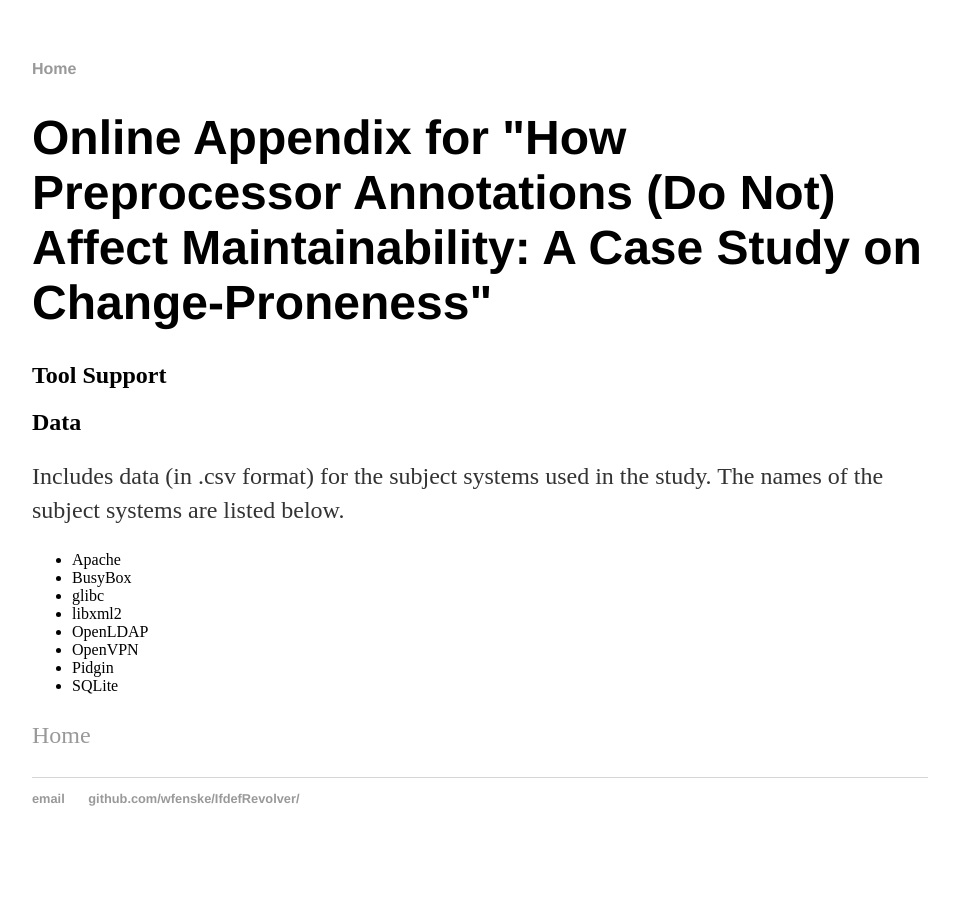
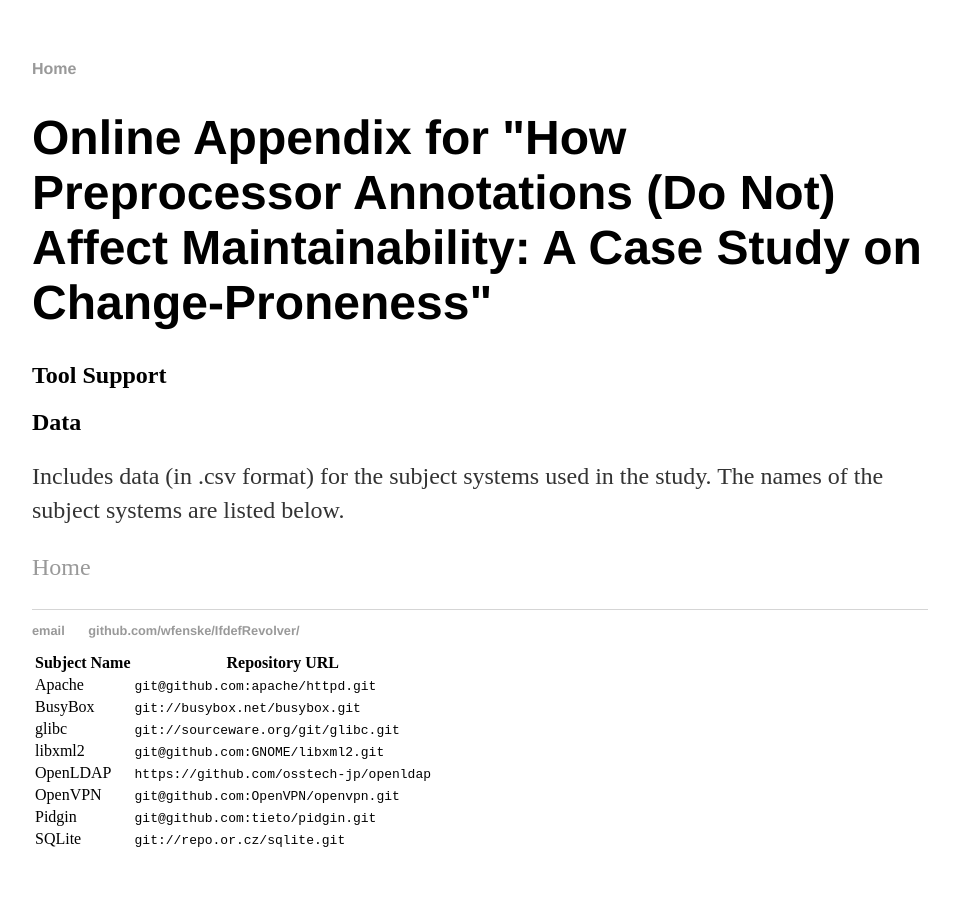
Before and after one commit to wfenske/IfdefRevolver, a Jekyll site: the page built from docs/ifdefs-vs-changes/index.html, in a window 1280 px wide. Shown: the whole page, without its empty margins (160-1119 px from the left). Built offline with Jekyll 4.4.1, drawn with Linux system fonts in a browser that asks for light colours.

Commit message:
Inserted repo URLs

```diff
--- a/docs/ifdefs-vs-changes/index.html
+++ b/docs/ifdefs-vs-changes/index.html
@@ -11,15 +11,19 @@
 
   <p>Includes data (in .csv format) for the subject systems used in the study.  The names of the subject systems are listed below.</p>
 
-  <ul>
-    <li>Apache</li>
-    <li>BusyBox</li>
-    <li>glibc</li>
-    <li>libxml2</li>
-    <li>OpenLDAP</li>
-    <li>OpenVPN</li>
-    <li>Pidgin</li>
-    <li>SQLite</li>
+  <table>
+	  <tr>
+		  <th>Subject Name</th>
+		  <th>Repository URL</th>
+	  </tr>
+<tr><td>Apache</td><td><code>git@github.com:apache/httpd.git</td></tr>
+<tr><td>BusyBox</td><td><code>git://busybox.net/busybox.git</td></tr>
+<tr><td>glibc</td><td><code>git://sourceware.org/git/glibc.git</td></tr>
+<tr><td>libxml2</td><td><code>git@github.com:GNOME/libxml2.git</td></tr>
+<tr><td>OpenLDAP</td><td><code>https://github.com/osstech-jp/openldap</td></tr>
+<tr><td>OpenVPN</td><td><code>git@github.com:OpenVPN/openvpn.git</td></tr>
+<tr><td>Pidgin</td><td><code>git@github.com:tieto/pidgin.git</td></tr>
+<tr><td>SQLite</td><td><code>git://repo.or.cz/sqlite.git</td></tr>
   </ul>
 
 	<p><a href="/IfdefRevolver/">Home</a></p>
```
